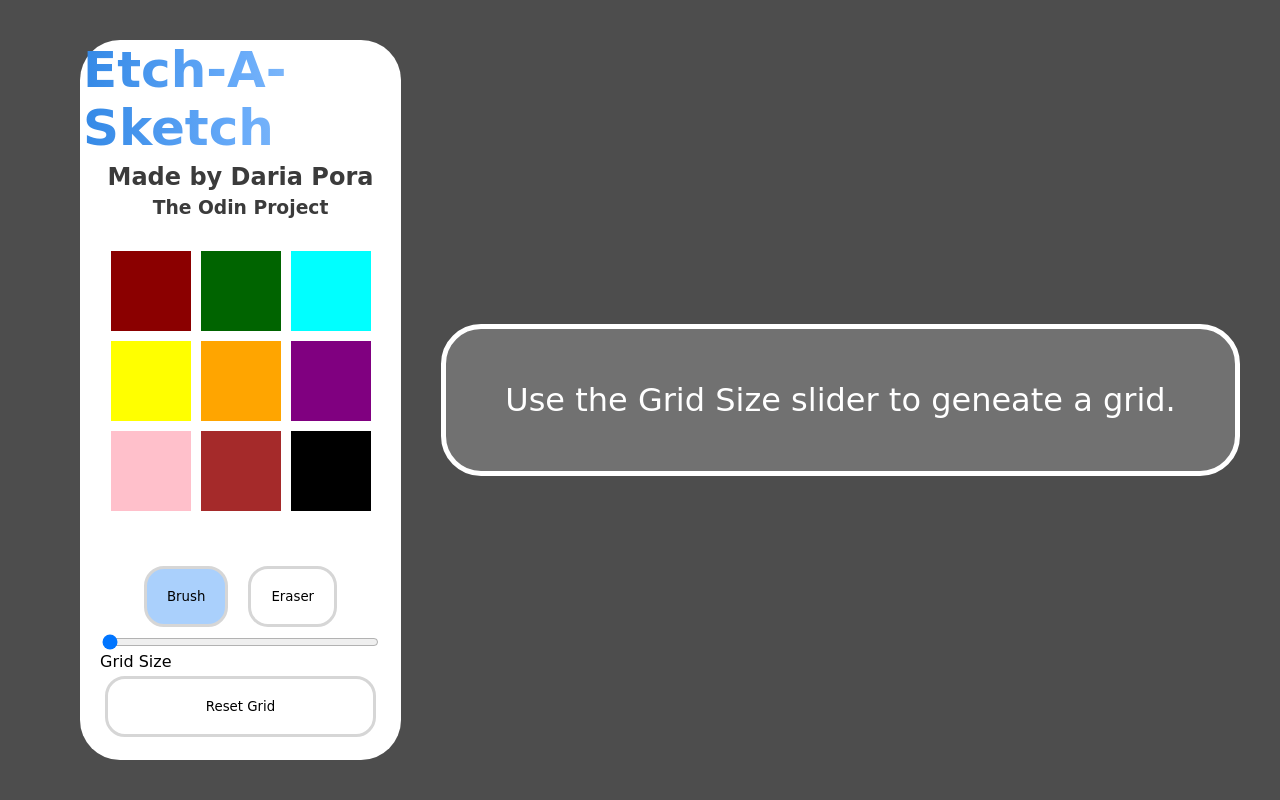
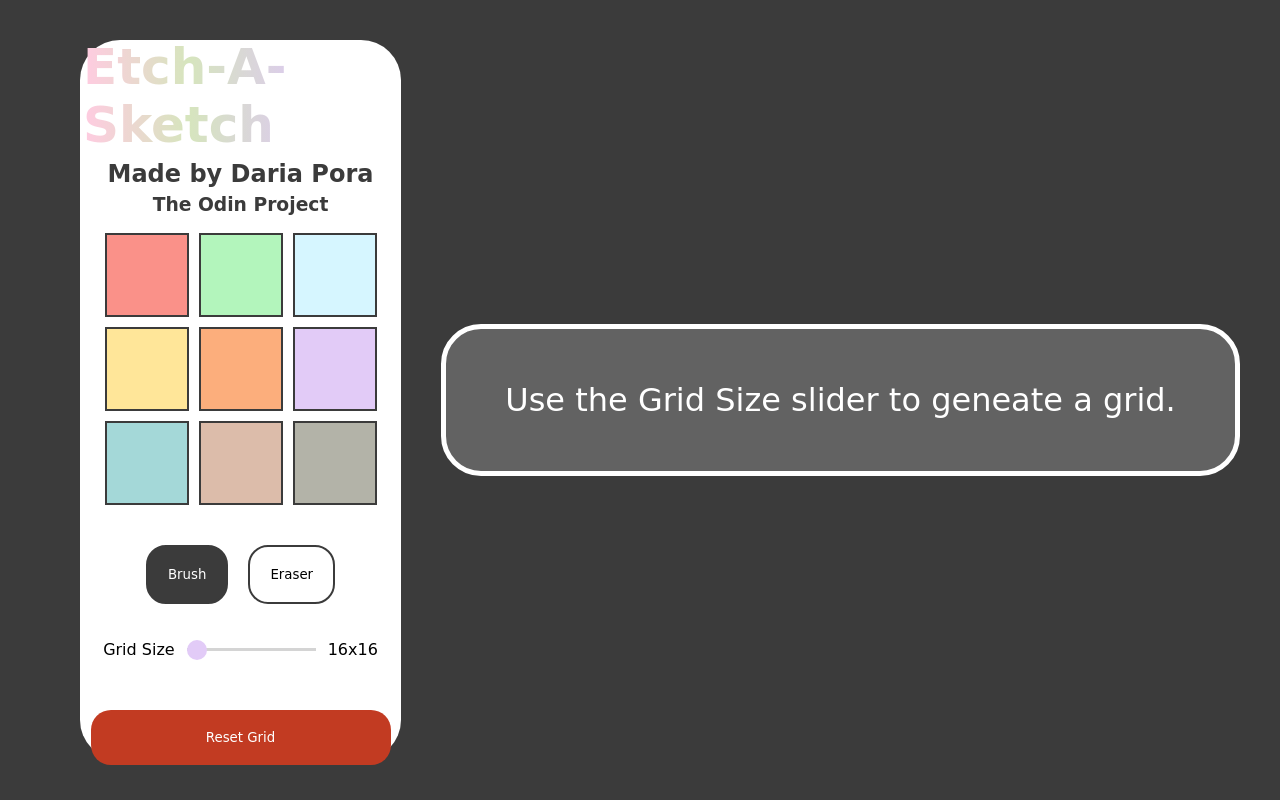
Before and after one commit to dariapora/Etch-a-Sketch-JS, a plain HTML site: page index.html in a window 1280 px wide. Drawn offline with Linux system fonts and the light colour scheme; a web font is replaced by a local one.

Commit message:
Overhaul UI
Modified color scheme, added slider value text.

```diff
--- a/index.html
+++ b/index.html
@@ -18,15 +18,15 @@
                 <h3>The Odin Project</h3>
             </div>
             <div id="colorGrid">
-                <div class="color" id="red" style="background-color: darkred;"></div>
-                <div class="color" id="green" style="background-color: darkgreen;"></div>
-                <div class="color" id="blue" style="background-color: aqua;"></div>
-                <div class="color" id="yellow" style="background-color: yellow;"></div>
-                <div class="color" id="orange" style="background-color: orange;"></div>
-                <div class="color" id="purple" style="background-color: purple;"></div>
-                <div class="color" id="pink" style="background-color: pink;"></div>
-                <div class="color" id="brown" style="background-color: brown;"></div>
-                <div class="color" id="black" style="background-color: black;"></div>
+                <div class="color" id="red" style="background-color: #FA9189;"></div>
+                <div class="color" id="green" style="background-color: #B3F5BC;"></div>
+                <div class="color" id="blue" style="background-color: #D6F6FF;"></div>
+                <div class="color" id="yellow" style="background-color: #FFE699;"></div>
+                <div class="color" id="orange" style="background-color: #FCAE7C;"></div>
+                <div class="color" id="purple" style="background-color: #E2CBF7;"></div>
+                <div class="color" id="cyan" style="background-color:#A4D8D8;"></div>
+                <div class="color" id="brown" style="background-color: #DCBCAA;"></div>
+                <div class="color" id="gray" style="background-color: #B3B3A8;"></div>
             </div>
             <div class="settings" style="padding: 20px;">
                 <div class="brushSettings">
@@ -34,13 +34,14 @@
                     <button id="eraserBtn">Eraser</button>
                 </div>
                 <div class="sliders">
+                <label for="gridSld">Grid Size</label>
                 <input type="range" id="gridSld" min="16" max="64" step="1" value="16">
-                <label for="gridSld">Grid Size</label>
+                <p id="value">16x16</p>
                 <!-- <input type="range" id="opacitySld" min="0" max="1" step="0.1" value="1">
                 <label for="opacitySld">Opacity</label> -->
-                <button id="resetGrid">Reset Grid</button>
                 </div>
             </div>
+            <button id="resetGrid" style="background-color:#C23B22; color:white; border: 0; width: 300px; margin: 0";>Reset Grid</button>
         </div>
         <div id="containerColumn2" style="border: 5px solid rgb(255, 255, 255); border-radius: 40px; padding: 20px; background-color: rgba(255, 255, 255, 0.2) ">
             <p id="helpText">Use the Grid Size slider to geneate a grid.</p>
--- a/script.js
+++ b/script.js
@@ -5,6 +5,7 @@ const colors = Array.from(document.getElementsByClassName("color"));
 const eraserBtn = document.getElementById("eraserBtn");
 const brushBtn = document.getElementById("brushBtn");
 const resetBtn = document.getElementById("resetGrid");
+const valueText = document.getElementById("value");
 let color = "black";
 let gridSize;
 
@@ -15,18 +16,23 @@ colors.forEach((clr) => {
 });
 
 let isEraser = false;
-brushBtn.style.backgroundColor="#aad0fc";
+brushBtn.style.backgroundColor="#3b3b3b";
+brushBtn.style.color="white";
 
 eraserBtn.addEventListener("click", () => {
     isEraser = true;
-    eraserBtn.style.backgroundColor="#aad0fc";
+    eraserBtn.style.color = "white";
+    brushBtn.style.color = "black";
+    eraserBtn.style.backgroundColor="#3b3b3b";
     brushBtn.style.backgroundColor="white";
 });
 
 brushBtn.addEventListener("click", () => {
     isEraser = false;
-    brushBtn.style.backgroundColor="#aad0fc";
+    brushBtn.style.backgroundColor="#3b3b3b";
     eraserBtn.style.backgroundColor="white";
+    brushBtn.style.color = "white";
+    eraserBtn.style.color="black";
 });
 
 gridSld.addEventListener("input", () => {
@@ -34,6 +40,7 @@ gridSld.addEventListener("input", () => {
     helpTxt.style.display = "none";
     console.log(gridSize);
     column2.innerHTML = "";
+    value.innerHTML = `${gridSize}`+"x"+`${gridSize}`;
     let pixelGrid = document.createElement("div");
     let pixels = [];
     pixelGrid.style.display = "flex";
@@ -48,7 +55,7 @@ gridSld.addEventListener("input", () => {
             let pixel = document.createElement("div");
             pixel.style.height = 600 / gridSize + "px";
             pixel.style.width = 600 / gridSize + "px";
-            pixel.style.border = "0.5px solid black";
+            pixel.style.border = "0.5px solid #3b3b3b";
             pixel.style.backgroundColor = "white";
             row.append(pixel);
             pixels.push(pixel);
--- a/styles.css
+++ b/styles.css
@@ -11,7 +11,7 @@ main {
     height: 100vh;
     padding: 0 40px 0 80px;
     overflow: hidden;
-    background-color: #4d4d4d;
+    background-color: #3b3b3b;
     align-items: center;
     gap: 40px;
 }
@@ -21,23 +21,27 @@ main {
     flex-direction: column;
     flex: 3;
     max-width: 30%;
-    gap: 30px;
+    gap: 15px;
     justify-content: center;
+    align-items: center;
 }
 
 .color {
     height: 10vh;
     width: 10vh;
+    border: 2px solid #3b3b3b;
 }
 
 .settings {
     display: flex;
     flex-direction: column;
+    gap: 15px;
 }
 
 .sliders {
     display: flex;
-    flex-direction: column;
+    gap: 10px;
+    align-items: center;
 }
 
 .brushSettings {
@@ -51,11 +55,10 @@ button {
     font-family: "Schoolbell", cursive;
     font-weight: 500;
     background-color: transparent;
-    border: 3px solid rgb(214, 214, 214);
+    border: 2px solid #3b3b3b;
     border-radius: 20px;
     padding: 20px;
     margin: 5px;
-
 }
 
 #infoBox {
@@ -70,7 +73,7 @@ button {
 }
 
 #infoBox h1 {
-    background-image: linear-gradient(to right, #3489e6, #68abf9, #aad0fc);
+    background-image: linear-gradient(to right, #ffcbe1, #d6e5bd, #dcccec, #aad0fc);
     color: transparent;
     background-clip: text;
     font-size: 50px;
@@ -83,7 +86,24 @@ button {
 #helpText {
     color: white;
     font-size: 2rem;
+}
 
+#gridSld {
+    appearance: none;
+    background-color: #d4d4d4;
+    height: 3px;
+    cursor: pointer;
+    border: none;
+}
+
+#gridSld::-webkit-slider-thumb {
+  -webkit-appearance: none;
+  appearance: none;
+  width: 20px;
+  height: 20px;
+  background: #E2CBF7;
+  border-radius: 50%;
+  cursor: pointer;
 }
 
 #colorGrid {
```
